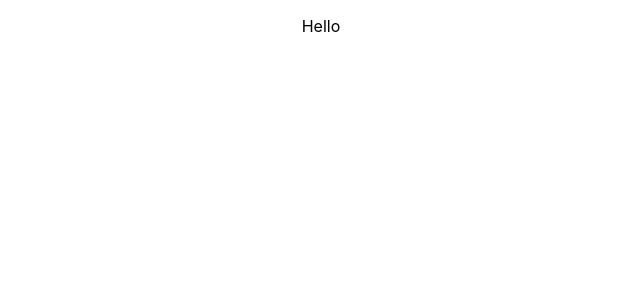
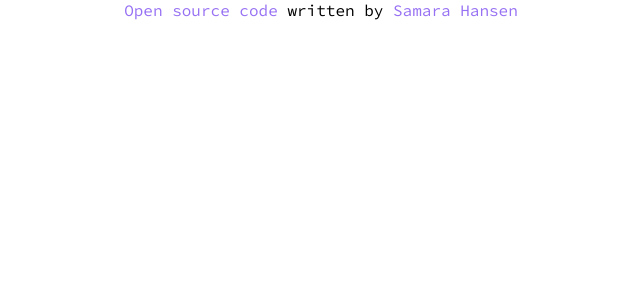
Before and after one commit to samaranhansen/react-weather-app, a React (Create React App) app: page / in a window 1280 px wide. Shown: the top 300 px of the page, without its empty margins (319-959 px from the left). Built offline with nearby package versions, Linux system fonts and the light colour scheme.

Commit message:
Added root elements and bootstrap

```diff
--- a/package.json
+++ b/package.json
@@ -6,6 +6,7 @@
     "@testing-library/jest-dom": "^5.17.0",
     "@testing-library/react": "^13.4.0",
     "@testing-library/user-event": "^13.5.0",
+    "bootstrap": "^5.3.3",
     "react": "^18.2.0",
     "react-dom": "^18.2.0",
     "react-scripts": "5.0.1",
--- a/src/App.css
+++ b/src/App.css
@@ -1,38 +1,46 @@
-.App {
+@import url("https://fonts.googleapis.com/css2?family=Lato:ital,wght@0,100;0,300;0,400;0,700;0,900;1,100;1,300;1,400;1,700;1,900&family=Source+Code+Pro:ital,wght@0,200..900;1,200..900&display=swap");
+
+:root {
+  --clr-brand: #9771f3;
+  --clr-brand-hover: #662eed;
+  --clr-main: #fc709b;
+  --clr-secondary: #6fdae7;
+  --clr-tertiary: #fdd14f;
+  --clr-accent: #fbf9ff;
+  --clr-highlight: #f5f2fe;
+  --clr-background: #ffffff;
+  --clr-font: #000000;
+
+  --fnt-body: "Lato", sans-serif;
+  --fnt-link: "Source Code Pro", monospace;
+}
+
+* {
+  margin: 0;
+  padding: 0;
+  box-sizing: border-box;
+}
+
+p {
+  font-family: var(--fnt-body);
+  color: var(--clr-font);
+}
+
+a {
+  font-family: var(--fnt-link);
+  text-decoration: none;
+  color: var(--clr-brand);
+}
+
+a:hover {
+  text-decoration: underline;
+  color: var(--clr-brand-hover);
+}
+
+.footer {
   text-align: center;
 }
 
-.App-logo {
-  height: 40vmin;
-  pointer-events: none;
+.footer p {
+  font-family: var(--fnt-link);
 }
-
-@media (prefers-reduced-motion: no-preference) {
-  .App-logo {
-    animation: App-logo-spin infinite 20s linear;
-  }
-}
-
-.App-header {
-  background-color: #282c34;
-  min-height: 100vh;
-  display: flex;
-  flex-direction: column;
-  align-items: center;
-  justify-content: center;
-  font-size: calc(10px + 2vmin);
-  color: white;
-}
-
-.App-link {
-  color: #61dafb;
-}
-
-@keyframes App-logo-spin {
-  from {
-    transform: rotate(0deg);
-  }
-  to {
-    transform: rotate(360deg);
-  }
-}
--- a/src/App.js
+++ b/src/App.js
@@ -3,7 +3,25 @@ import "./App.css";
 export default function App() {
   return (
     <div className="App">
-      <p>Hello</p>
+      <div className="footer">
+        <p>
+          <a
+            href="https://github.com/samaranhansen/react-weather-app"
+            target="_blank"
+            rel="noreferrer"
+          >
+            Open source code
+          </a>{" "}
+          written by{" "}
+          <a
+            href="https://www.linkedin.com/in/samara-hansen-452501168/"
+            target="_blank"
+            rel="noreferrer"
+          >
+            Samara Hansen
+          </a>
+        </p>
+      </div>
     </div>
   );
 }
```
Also changed, not shown: 1 other file (tests, documents, lock files or other folders).
